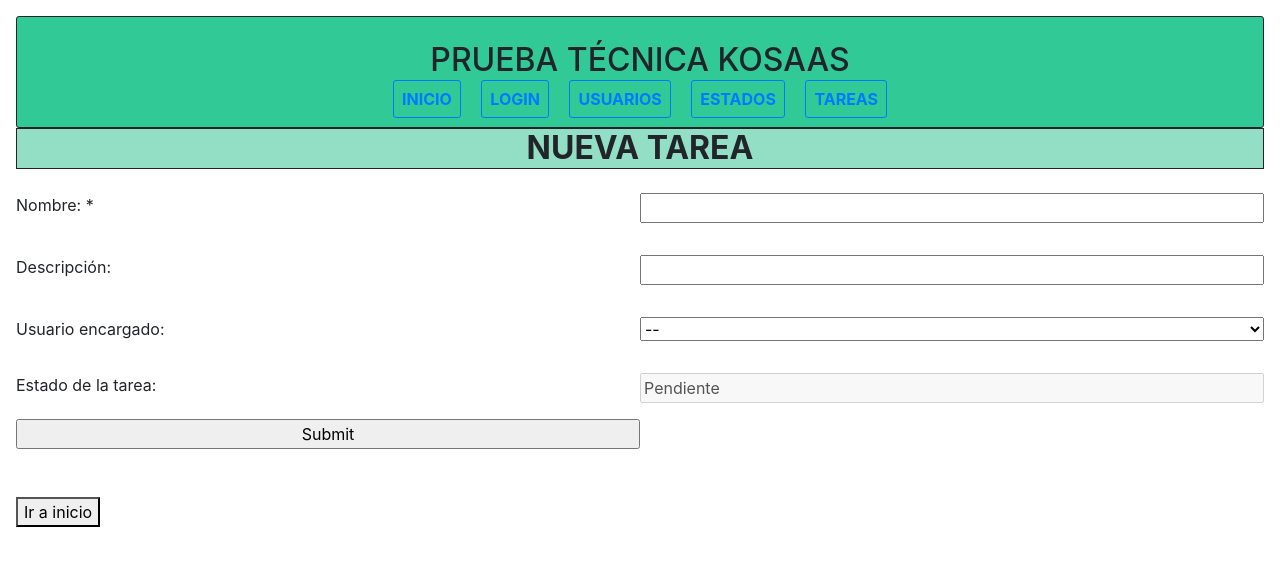
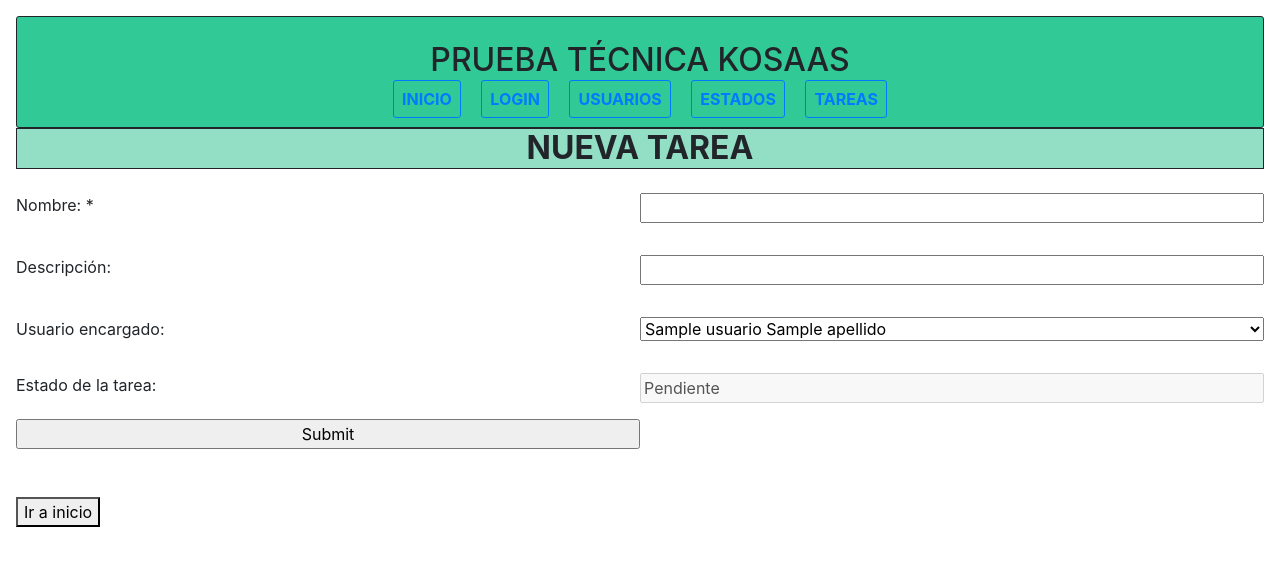
Before and after one commit to mdire93/prueba_SymfonyTareas, a Symfony app: template templates/nuevatarea.html.twig in a window 1280 px wide. Shown: the top 566 px of the page. Run offline with Twig, Linux system fonts and the light colour scheme; the template is opened without the code that fills it: most values are stand-ins (such as "Sample title", 1, 10 or a date in 2020); some libraries are stand-ins or nearby versions.

Commit message:
correccion formulario tareas

```diff
--- a/templates/nuevatarea.html.twig
+++ b/templates/nuevatarea.html.twig
@@ -11,13 +11,12 @@
  <h2 class="title">NUEVA TAREA</h2>
 
  <form class="formstatus" action="{{'/nuevatarea'}}">
-     <label class="field" for="name" required>Nombre: *</label>
-     <input class="field" type="text" name="name" id="name">
+     <label class="field" for="name" >Nombre: *</label>
+     <input class="field" type="text" name="name" id="name" required>
      <label class="field" for="description">Descripción: </label>
      <input class="field" type="text" name="description" id="descripcion">
-     <label class="field" for="userid" required >Usuario encargado: </label>
+     <label class="field" for="userid"  >Usuario encargado: </label>
         <select  name="userid" class="field" >
-            <option value=""> -- </option>
             {% for usuario in usuarios %}
             <option  value="{{usuario.id}}"> {{ usuario.nombre }} {{ usuario.apellido }} </option>
             {% endfor %}
```
